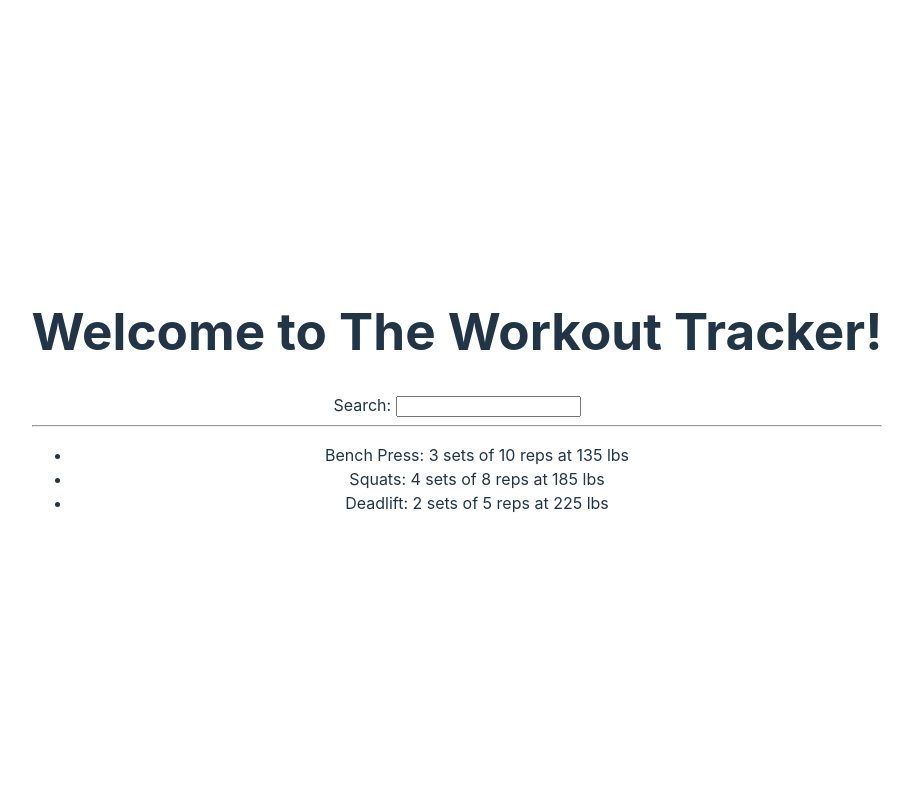
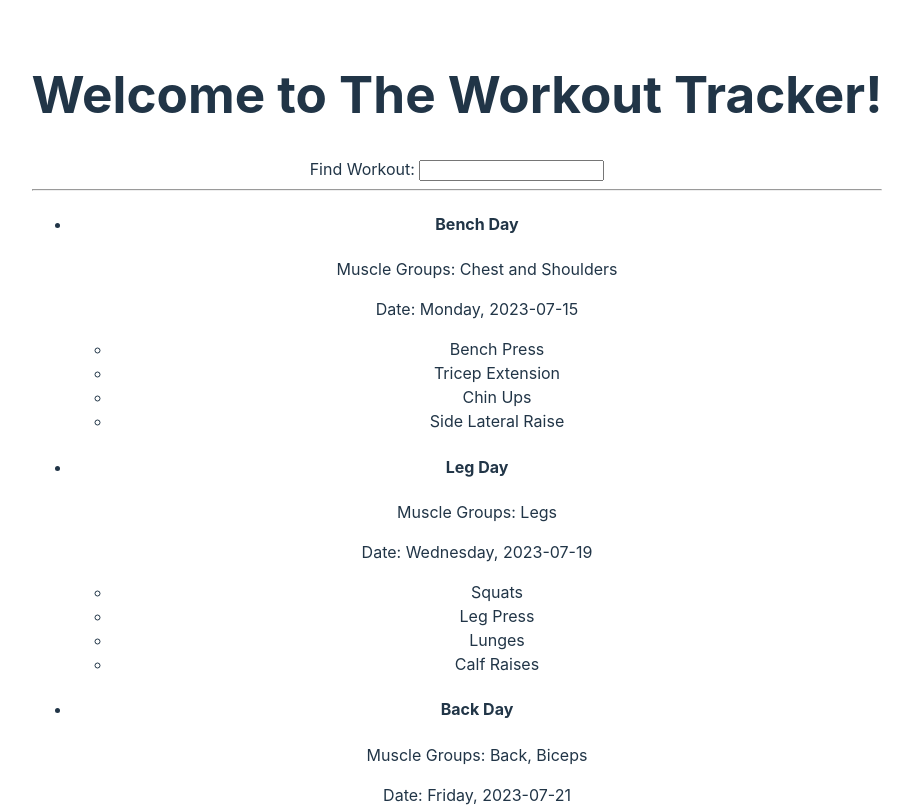
Before and after one commit to kyleanicholson/gym-data-log, a React (Vite) app: page / in a window 1280 px wide. Shown: the top 807 px of the page, without its empty margins (183-1096 px from the left). Built offline with nearby package versions, Linux system fonts and the light colour scheme.

Commit message:
Create Workout and WorkoutList, update App

```diff
--- a/package.json
+++ b/package.json
@@ -10,6 +10,7 @@
     "preview": "vite preview"
   },
   "dependencies": {
+    "prop-types": "^15.8.1",
     "react": "^18.2.0",
     "react-dom": "^18.2.0"
   },
--- a/src/App.jsx
+++ b/src/App.jsx
@@ -1,61 +1,136 @@
-import './App.css'
+import "./App.css";
+import PropTypes from 'prop-types';
 
-const title = 'The Workout Tracker';
+const title = "The Workout Tracker";
 const getTitle = (title) => title;
-const exercise_list = [
+// const exercise_list = [
+//   {
+//     exercise: "Bench Press",
+//     sets: 3,
+//     reps: 10,
+//     weight: 135,
+//     objectID: 0,
+//   },
+//   {
+//     exercise: "Squats",
+//     sets: 4,
+//     reps: 8,
+//     weight: 185,
+//     objectID: 1,
+//   },
+//   {
+//     exercise: "Deadlift",
+//     sets: 2,
+//     reps: 5,
+//     weight: 225,
+//     objectID: 2,
+//   },
+// ];
+
+
+
+const App = () => {
+  const workouts = [
   {
-    exercise: 'Bench Press',
-    sets: 3,
-    reps: 10,
-    weight: 135,
+    title: "Bench Day",
+    muscle_groups: "Chest and Shoulders",
+    day_of_week: "Monday",
+    date: "2023-07-15",
+    exercises: [
+      "Bench Press",
+      "Tricep Extension",
+      "Chin Ups",
+      "Side Lateral Raise",
+    ],
     objectID: 0,
   },
   {
-    exercise: 'Squats',
-    sets: 4,
-    reps: 8,
-    weight: 185,
+    title: "Leg Day",
+    muscle_groups: "Legs",
+    day_of_week: "Wednesday",
+    date: "2023-07-19",
+    exercises: ["Squats", "Leg Press", "Lunges", "Calf Raises"],
     objectID: 1,
   },
   {
-    exercise: 'Deadlift',
-    sets: 2,
-    reps: 5,
-    weight: 225,
+    title: "Back Day",
+    muscle_groups: "Back, Biceps",
+    day_of_week: "Friday",
+    date: "2023-07-21",
+    exercises: ["Deadlift", "Pull Ups", "Bent Over Row", "Bicep Curls"],
     objectID: 2,
   },
+
 ];
-
-
-const App = () => (
+return (
     <div>
-    <h1>
-      Welcome to {getTitle(title)}!
-    </h1>
+      <h1>Welcome to {getTitle(title)}!</h1>
       <Search />
       <hr />
-    <List />
+      <div id="workout-list">
+        <WorkoutList workouts={workouts} />
+      </div>
     </div>
   );
+};
 
-const List = () => (
+const WorkoutList = (props) => (
   <ul>
-    {exercise_list.map((exercise) => (
-      <li key={exercise.objectID}>
-        {exercise.exercise}: {exercise.sets} sets of {exercise.reps} reps at {exercise.weight} lbs
+    {props.workouts.map((workout) => (
+      <Workout key={workout.objectID} workout={workout} />
+    ))}
+  </ul>
+);
+
+WorkoutList.propTypes = {
+  workouts: PropTypes.arrayOf(
+    PropTypes.shape({
+      title: PropTypes.string.isRequired,
+      muscle_groups: PropTypes.string.isRequired,
+      day_of_week: PropTypes.string.isRequired,
+      date: PropTypes.string.isRequired,
+      exercises: PropTypes.arrayOf(PropTypes.string).isRequired,
+      objectID: PropTypes.number.isRequired,
+    })
+  ).isRequired,
+};
+
+const Workout = (props) => (
+  <li className="workout-item">
+    <h4 className="workout-title">{props.workout.title}</h4>
+    <div className="workout-details">
+      <p className="workout-muscle-groups">Muscle Groups: {props.workout.muscle_groups}</p>
+      <p className="workout-date">Date: {props.workout.day_of_week}, {props.workout.date}</p>
+    </div>
+    <ul className="workout-exercises">
+      {props.workout.exercises.map((exercise, index) => (
+        <li key={index} className="workout-exercise">
+          {exercise}
         </li>
       ))}
     </ul>
+  </li>
 );
+
+Workout.propTypes = {
+  workout: PropTypes.shape({
+    title: PropTypes.string.isRequired,
+    muscle_groups: PropTypes.string.isRequired,
+    day_of_week: PropTypes.string.isRequired,
+    date: PropTypes.string.isRequired,
+    exercises: PropTypes.arrayOf(PropTypes.string).isRequired,
+    objectID: PropTypes.number.isRequired,
+  }).isRequired,
+};
 
 const Search = () => {
   // perform a task in response to an event
   const handleChange = (event) => {
     console.log(event.target.value);
   };
-  return(
+  return (
     <div>
-    <label htmlFor="search">Search: </label>
+      <label htmlFor="search">Find Workout: </label>
       <input id="search" type="text" onChange={handleChange} />
     </div>
   );
```
Also changed, not shown: 1 other file (tests, documents, lock files or other folders). Lines whose indentation alone changed are shown as unchanged.
